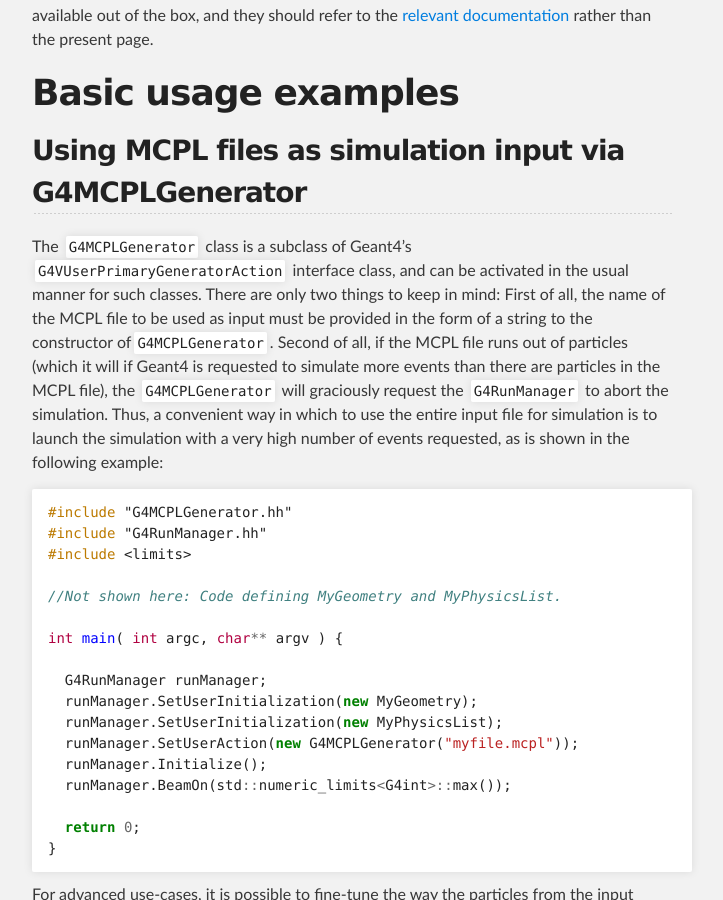
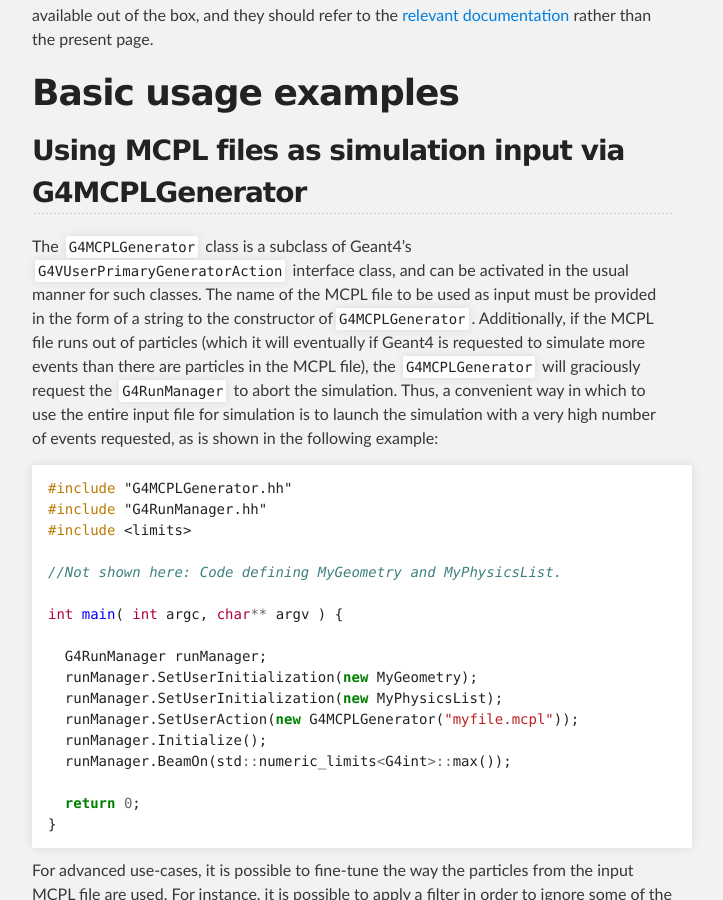
Before and after one commit to mctools/mcpl, a Jekyll site: the page built from hooks_geant4.md, in a window 1280 px wide and 900 px high, scrolled down 740 px. Shown: the whole window, without its empty margins (288-1011 px from the left). Built offline with Jekyll 4.4.1, drawn with Linux system fonts in a browser that asks for light colours.

Commit message:
Update hooks_geant4.md

````diff
--- a/hooks_geant4.md
+++ b/hooks_geant4.md
@@ -15,7 +15,7 @@ Note that users of the [ESS-dgcode framework](https://confluence.esss.lu.se/x/lg
 
 ## Using MCPL files as simulation input via G4MCPLGenerator
 
-The `G4MCPLGenerator` class is a subclass of Geant4's `G4VUserPrimaryGeneratorAction` interface class, and can be activated in the usual manner for such classes. There are only two things to keep in mind: First of all, the name of the MCPL file to be used as input must be provided in the form of a string to the constructor of`G4MCPLGenerator`. Second of all, if the MCPL file runs out of particles (which it will if Geant4 is requested to simulate more events than there are particles in the MCPL file), the `G4MCPLGenerator` will graciously request the `G4RunManager` to abort the simulation. Thus, a convenient way in which to use the entire input file for simulation is to launch the simulation with a very high number of events requested, as is shown in the following example:
+The `G4MCPLGenerator` class is a subclass of Geant4's `G4VUserPrimaryGeneratorAction` interface class, and can be activated in the usual manner for such classes. The name of the MCPL file to be used as input must be provided in the form of a string to the constructor of`G4MCPLGenerator`. Additionally, if the MCPL file runs out of particles (which it will eventually if Geant4 is requested to simulate more events than there are particles in the MCPL file), the `G4MCPLGenerator` will graciously request the `G4RunManager` to abort the simulation. Thus, a convenient way in which to use the entire input file for simulation is to launch the simulation with a very high number of events requested, as is shown in the following example:
 
 ```c++
 #include "G4MCPLGenerator.hh"
````
